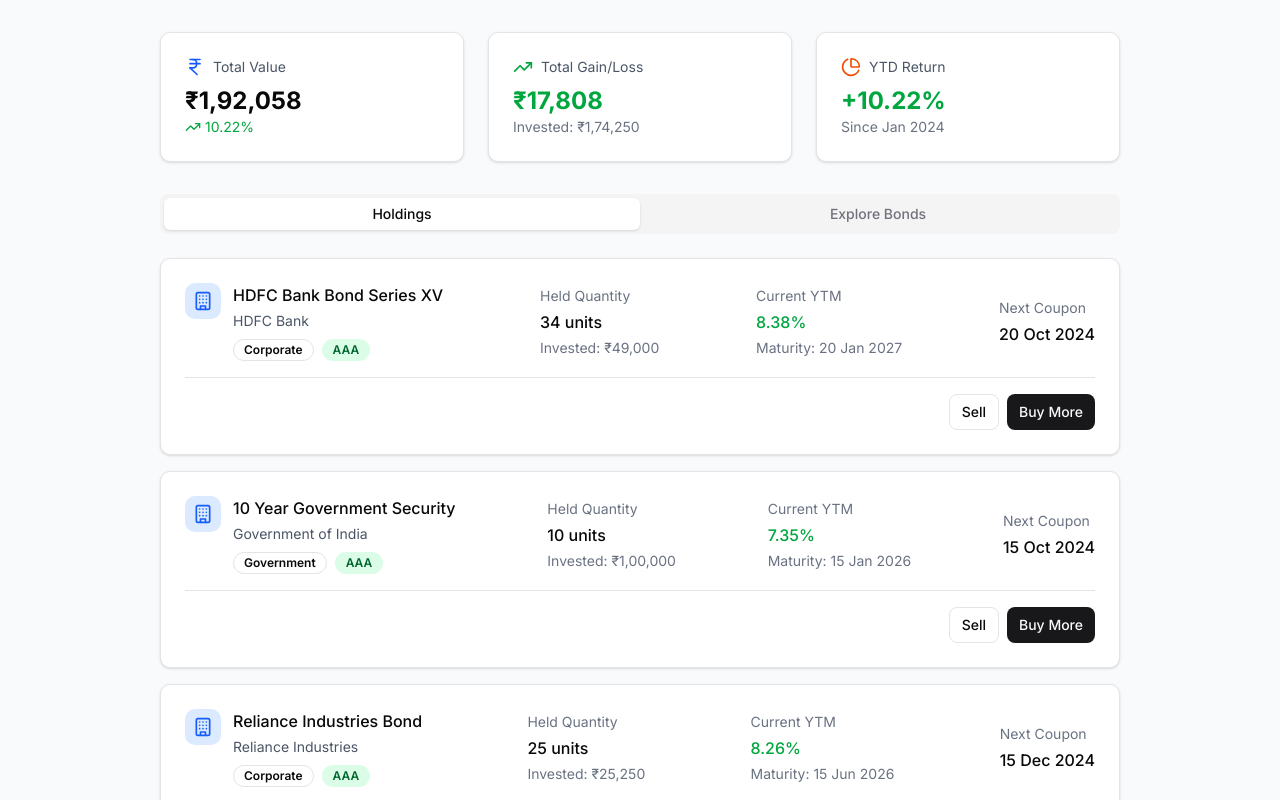
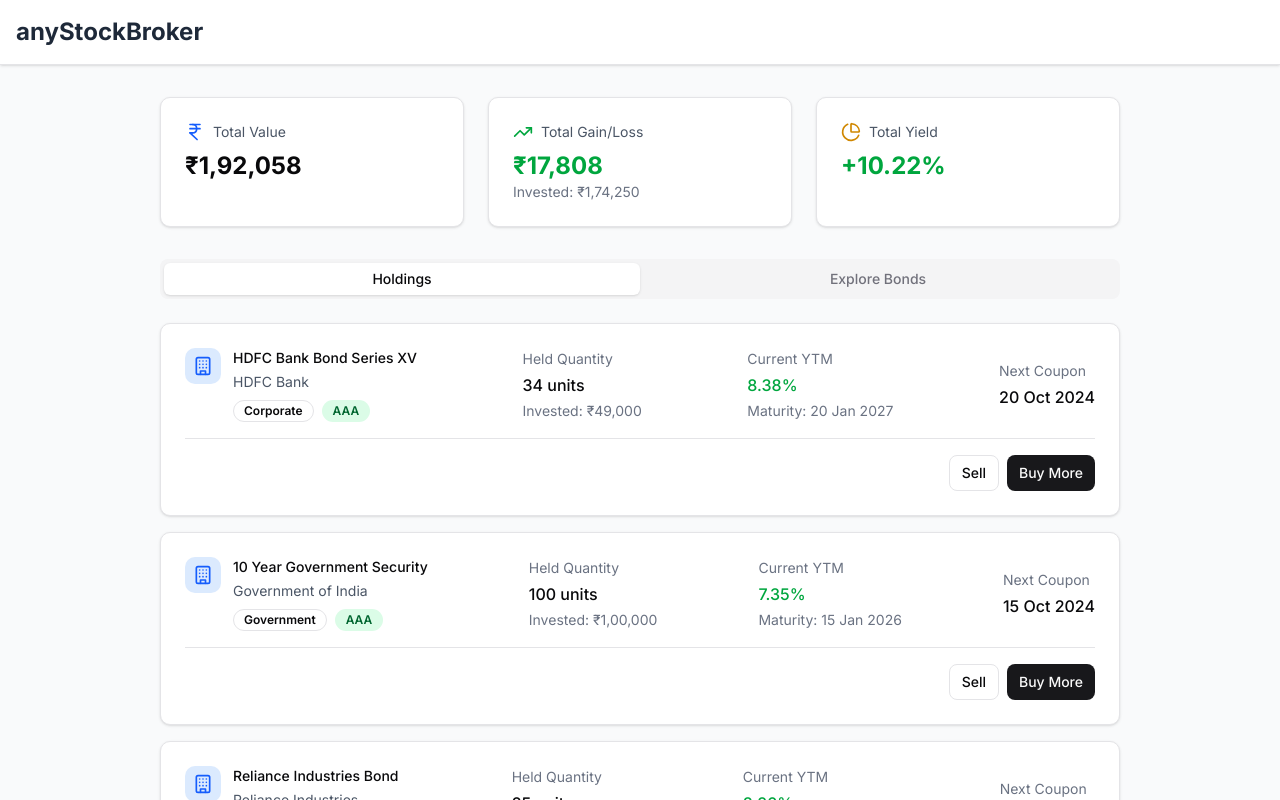
Before and after one commit to dubeyanant/bonds, a Next.js app: page /portfolio in a window 1280 px wide. Shown: the top 800 px of the page. Built offline with nearby package versions, Linux system fonts and the light colour scheme.

Commit message:
feat: add header

```diff
--- a/src/app/login/page.tsx
+++ b/src/app/login/page.tsx
@@ -60,6 +60,13 @@
 
   return (
     <div className="min-h-screen bg-gradient-to-br from-blue-50 via-indigo-50 to-purple-50">
+      {/* Header */}
+      <div className="bg-white shadow-sm border-b">
+        <div className="container mx-auto px-4 py-4">
+          <h1 className="text-2xl font-bold text-gray-800">anyStockBroker</h1>
+        </div>
+      </div>
+
       <div className="container mx-auto px-4 py-8">
       <div className="flex justify-center">
             <Card className="w-full max-w-md">
--- a/src/app/portfolio/page.tsx
+++ b/src/app/portfolio/page.tsx
@@ -92,6 +92,13 @@
 
   return (
     <div className="min-h-screen bg-gray-50">
+      {/* Header */}
+      <div className="bg-white shadow-sm border-b">
+        <div className="container mx-auto px-4 py-4">
+          <h1 className="text-2xl font-bold text-gray-800">anyStockBroker</h1>
+        </div>
+      </div>
+
       <div className="container mx-auto px-4 md:px-16 lg:px-40 py-8">
         {/* Portfolio Summary */}
         <div className="grid md:grid-cols-2 lg:grid-cols-3 gap-6 mb-8">
@@ -106,28 +113,6 @@
               <div className="text-2xl font-bold">
                 {formatCurrency((portfolioSummary.totalInvested * 10.22 / 100) + portfolioSummary.totalInvested)}
               </div>
-              {/* <div className="text-2xl font-bold">
-                {formatCurrency(portfolioSummary.totalValue)}
-              </div> */}
-              <div
-                className={`text-sm flex items-center gap-1 text-green-600`}
-              >
-                <TrendingUp className="h-4 w-4" />
-                10.22%
-              </div>
-              {/* <div
-                className={`text-sm flex items-center gap-1 ${portfolioSummary.gainPercentage >= 0 ? "text-green-600" : "text-red-600"}`}
-              >
-                {portfolioSummary.gainPercentage >= 0 ? (
-                  <TrendingUp className="h-4 w-4" />
-                ) : (
-                  <TrendingDown className="h-4 w-4" />
-                )}
-                {portfolioSummary.gainPercentage >= 0
-                  ? "+"
-                  : ""}
-                {portfolioSummary.gainPercentage}%
-              </div> */}
             </CardContent>
           </Card>
 
@@ -145,12 +130,6 @@
                 {formatCurrency(portfolioSummary.totalInvested * 10.22 / 100)}
 
               </div>
-              {/* <div
-                className={`text-2xl font-bold ${portfolioSummary.totalGain >= 0 ? "text-green-600" : "text-red-600"}`}
-              >
-                {portfolioSummary.totalGain >= 0 ? "+" : ""}
-                {formatCurrency(portfolioSummary.totalGain)}
-              </div> */}
               <div className="text-sm text-gray-500">
                 Invested:{" "}
                 {formatCurrency(portfolioSummary.totalInvested)}
@@ -161,16 +140,13 @@
           <Card>
             <CardContent className="pt-6">
               <div className="flex items-center gap-2 mb-2">
-                <PieChart className="h-5 w-5 text-orange-600" />
+                <PieChart className="h-5 w-5 text-yellow-600" />
                 <span className="text-sm text-gray-600">
-                  YTD Return
+                  Total Yield
                 </span>
               </div>
               <div className="text-2xl font-bold text-green-600">
                 +10.22%
-              </div>
-              <div className="text-sm text-gray-500">
-                Since Jan 2024
               </div>
             </CardContent>
           </Card>
@@ -195,7 +171,7 @@
                           <Building className="h-5 w-5 text-blue-600" />
                         </div>
                         <div>
-                          <h3 className="font-medium mb-1">
+                          <h3 className="font-medium mb-1 text-sm">
                             {holding.name}
                           </h3>
                           <p className="text-sm text-gray-600 mb-2">
@@ -295,7 +271,7 @@
                             <Building className="h-5 w-5 text-green-600" />
                           </div>
                           <div>
-                            <h3 className="font-medium mb-1">
+                            <h3 className="font-medium mb-1 text-sm">
                               {bond.name}
                             </h3>
                             <p className="text-sm text-gray-600 mb-2">
@@ -360,7 +336,7 @@
                     <div className="flex justify-end mt-4 pt-4 border-t">
                       <Button
                         size="sm"
-                        className="bg-green-500 hover:bg-green-700"
+                        // className="bg-green-200 hover:bg-green-500 text-green-800 hover:text-green-200 border-green-800 border-1"
                         onClick={() => {
                           window.location.href = `/buy-sell?bondId=${bond.id}&type=buy`;
                         }}
--- a/src/lib/mockData.ts
+++ b/src/lib/mockData.ts
@@ -51,7 +51,7 @@
     couponRate: 7.35,
     maturityDate: "2026-01-15",
     maxUnitsAvailable: 0,
-    heldQuantity: 10,
+    heldQuantity: 100,
     totalUnits: 100,
     faceValue: 1000,
     investedAmount: 100000,
@@ -108,6 +108,23 @@
     investedAmount: 0,
     nextCoupon: "2025-01-09",
   },
+  {
+    id: "6",
+    name: "YSL Y 2026",
+    issuer: "Yves Saint Laurent",
+    type: "Corporate",
+    rating: "B-",
+    currentPrice: 975,
+    currentYTM: 9.02,
+    couponRate: 8.80,
+    maturityDate: "2026-04-14",
+    maxUnitsAvailable: 43,
+    heldQuantity: 0,
+    totalUnits: 100,
+    faceValue: 3240,
+    investedAmount: 0,
+    nextCoupon: "2025-01-09",
+  },
 ];
 
 // Helper functions to filter bonds - now deprecated, use BondStateManager instead
```
